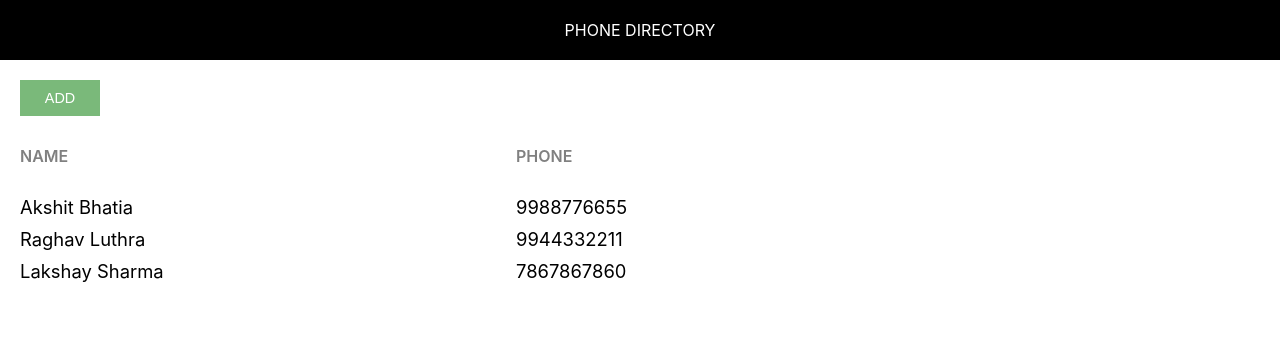
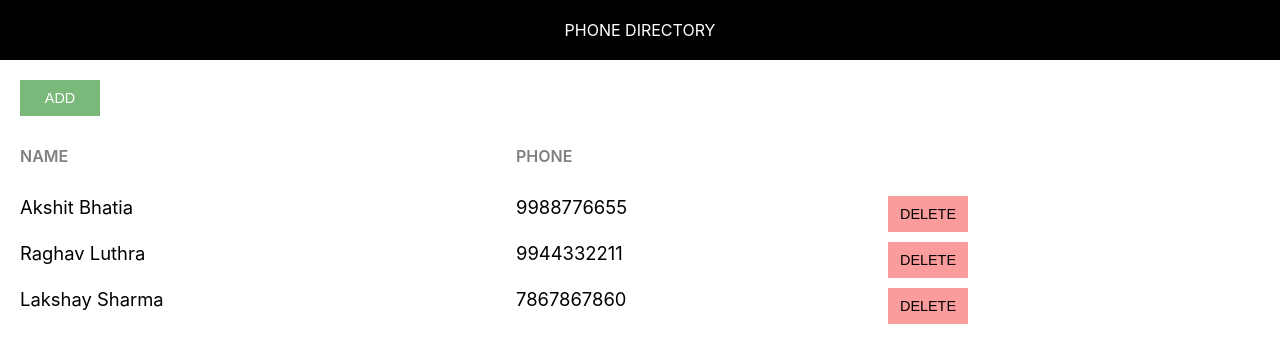
Before and after one commit to gouravbhatia/phone-directory, a React (Create React App) app: page / in a window 1280 px wide. Shown: the top 362 px of the page. Built offline with nearby package versions, Linux system fonts and the light colour scheme.

Commit message:
Dynamic Content: Added 'Delete' Button

```diff
--- a/src/App.css
+++ b/src/App.css
@@ -64,3 +64,8 @@
   color: #808080;
   text-transform: uppercase;
 }
+
+.delete-btn {
+    background: #fa9c9c;
+    color: #000;
+}
--- a/src/App.js
+++ b/src/App.js
@@ -39,6 +39,9 @@
               return <div key={sub.id} className="grid-container">
                 <span className="grid-item">{sub.name}</span>
                 <span className="grid-item">{sub.phone}</span>
+                <span className="grid-item action-btn-container">
+                  <button className="custom-btn delete-btn">Delete</button>
+                </span>
               </div>
             })
           }
```
